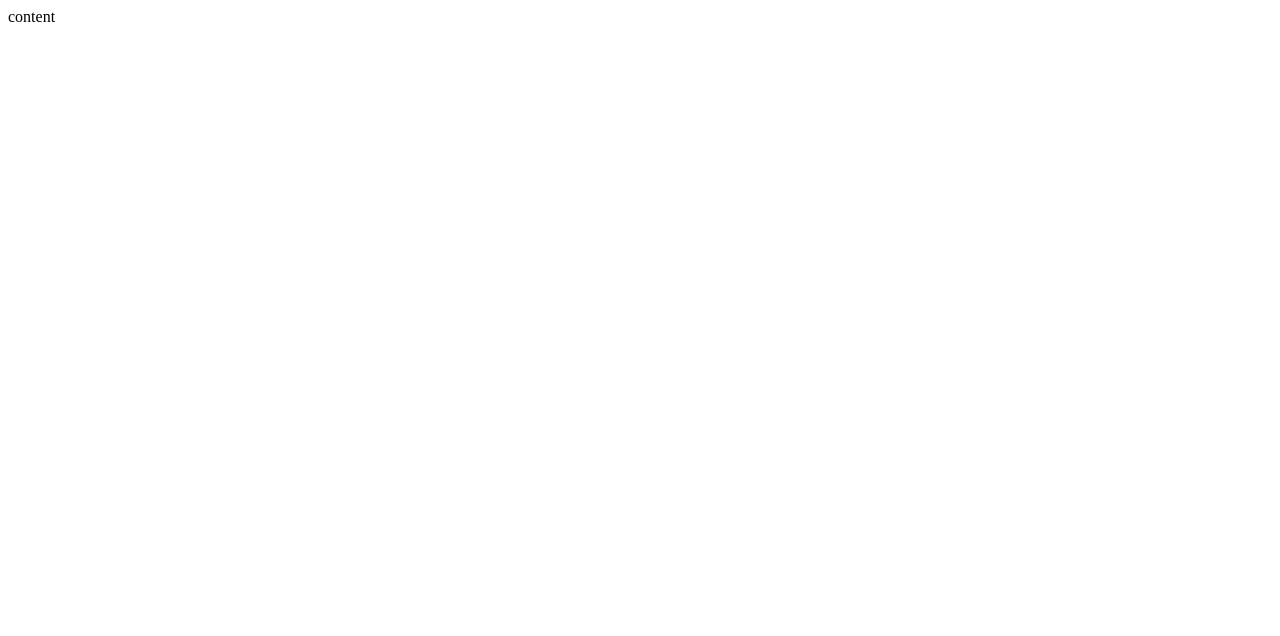
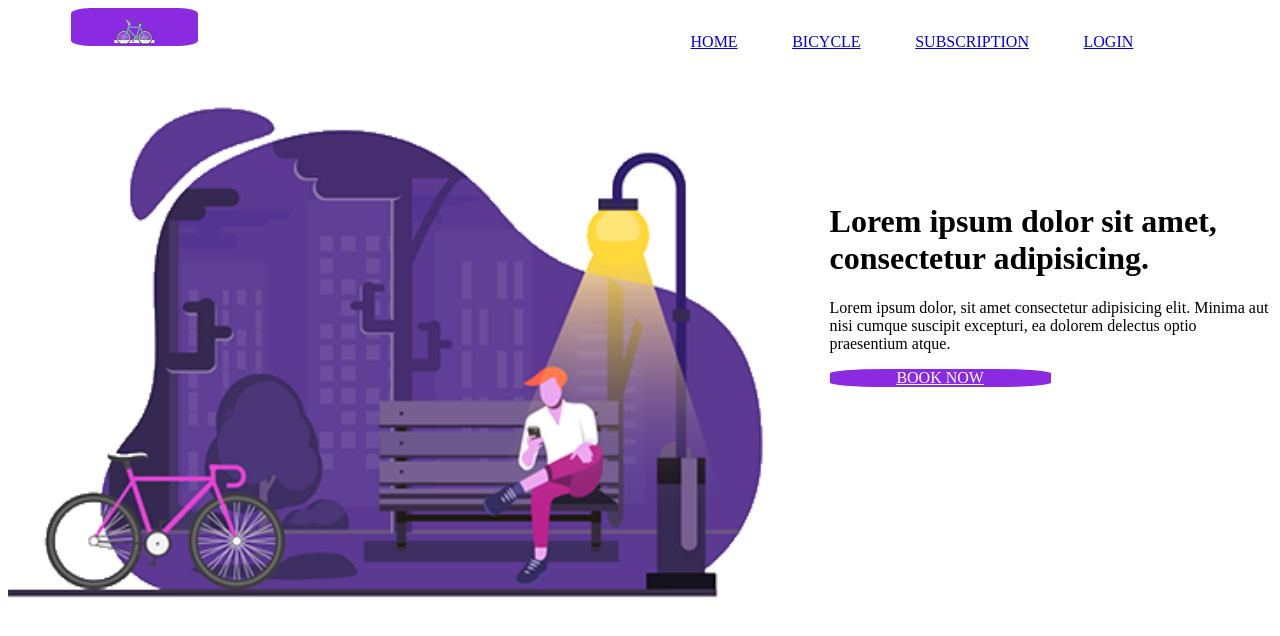
Before and after one commit to vitgri1/01-6-404-Bike-night-1, a website: page index.html in a window 1280 px wide. Drawn offline with Linux system fonts and the light colour scheme.

Commit message:
Styling and picture

```diff
--- a/index.html
+++ b/index.html
@@ -7,6 +7,24 @@
     <title>Bike 6-1</title>
 </head>
 <body>
-    content
+    <header style="display: inline-block; width: 100%;">
+        <a href="#" style="float: left; width: 10%; margin-left: 5%; font-size: 200%; color: white; background-color: blueviolet; text-align: center; border-radius: 15%;">🚲</a>
+        <div style="float: left; width: 50%; margin-left: 35%; margin-top: 2%;">
+            <a href="#" style="display: inline-block; margin-left: 8%;">HOME</a>
+            <a href="#" style="display: inline-block; margin-left: 8%;">BICYCLE</a>
+            <a href="#" style="display: inline-block; margin-left: 8%;">SUBSCRIPTION</a>
+            <a href="#" style="display: inline-block; margin-left: 8%;">LOGIN</a>
+        </div>
+    </header>
+    <main style="display: inline-block; width: 100%;">
+        <img src="/Bike.png" alt="bike" style="float: left; width: 60%;">
+        <div style="float: left; width: 35%; margin-left: 5%; margin-top: 10%;">
+            <h1>
+                Lorem ipsum dolor sit amet, consectetur adipisicing.
+            </h1>
+            <p>Lorem ipsum dolor, sit amet consectetur adipisicing elit. Minima aut nisi cumque suscipit excepturi, ea dolorem delectus optio praesentium atque.</p>
+            <a href="#" style="color: white; background-color: blueviolet; display: inline-block; width:50%; text-align: center; border-radius: 25%;">BOOK NOW</a>
+        </div>
+    </main>
 </body>
 </html>
```
Also changed, not shown: Bike.png (added).
